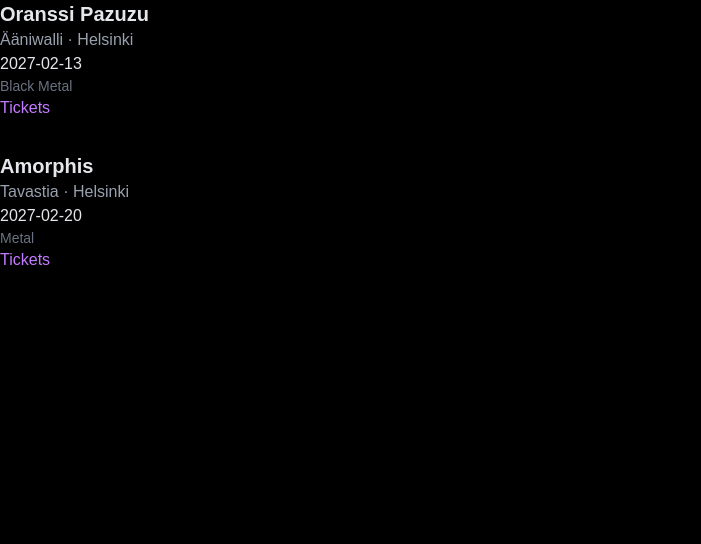
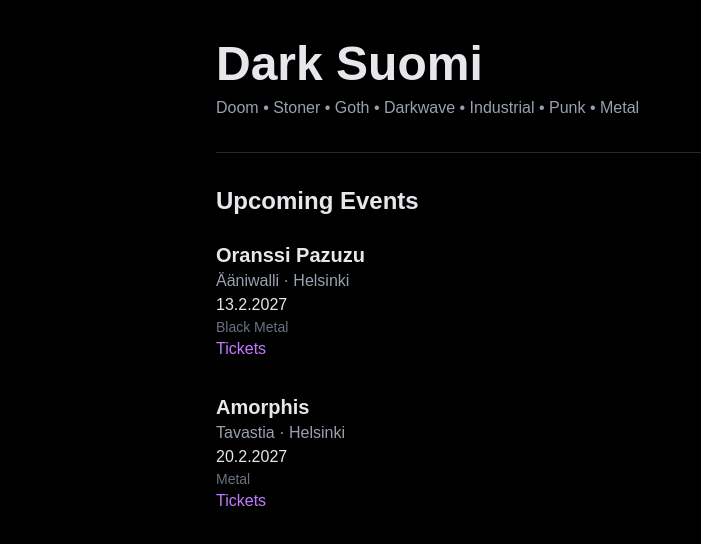
Before and after one commit to jannealatalo/darksuomi, a Next.js app in the folder frontend/: page / in a window 1280 px wide. Shown: the top 544 px of the page, without its empty margins (0-701 px from the left). Built offline with nearby package versions, Linux system fonts and the light colour scheme.

Commit message:
Restore homepage layout

```diff
--- a/frontend/app/page.tsx
+++ b/frontend/app/page.tsx
@@ -1,9 +1,25 @@
-import type { Event } from "../types/events";
 import { getEvents } from "../lib/events";
+
 const events = getEvents();
+
 export default function Home() {
   return (
     <main className="min-h-screen bg-black text-gray-200">
+      <div className="max-w-4xl mx-auto px-6 py-10">
+        <h1 className="text-5xl font-bold mb-2">
+          Dark Suomi
+        </h1>
+
+        <p className="text-gray-400 mb-8">
+          Doom • Stoner • Goth • Darkwave • Industrial • Punk • Metal
+        </p>
+
+        <hr className="border-gray-800 mb-8" />
+
+        <h2 className="text-2xl font-semibold mb-6">
+          Upcoming Events
+        </h2>
+
         <div className="space-y-8">
           {events.map((event) => (
             <div key={event.id}>
@@ -15,11 +31,14 @@ export default function Home() {
                 {event.venue} · {event.city}
               </p>
 
-    <p>{event.date}</p>
+              <p>
+                {new Date(event.date).toLocaleDateString("fi-FI")}
+              </p>
 
               <p className="text-sm text-gray-500">
                 {event.genre}
               </p>
+
               <a
                 href={event.ticketUrl}
                 target="_blank"
@@ -31,6 +50,7 @@ export default function Home() {
             </div>
           ))}
         </div>
+      </div>
     </main>
   );
 }
```
Lines whose indentation alone changed are shown as unchanged.
